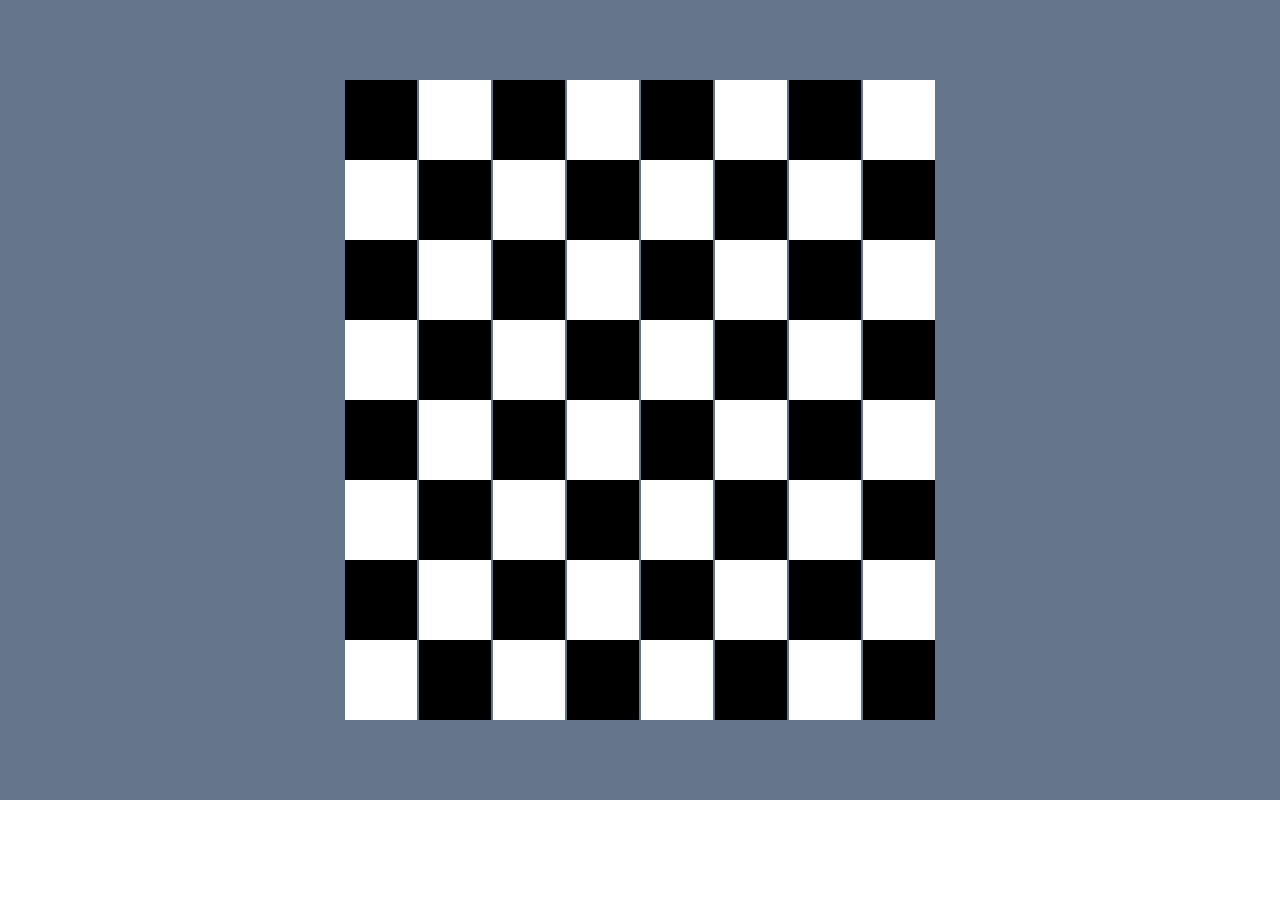
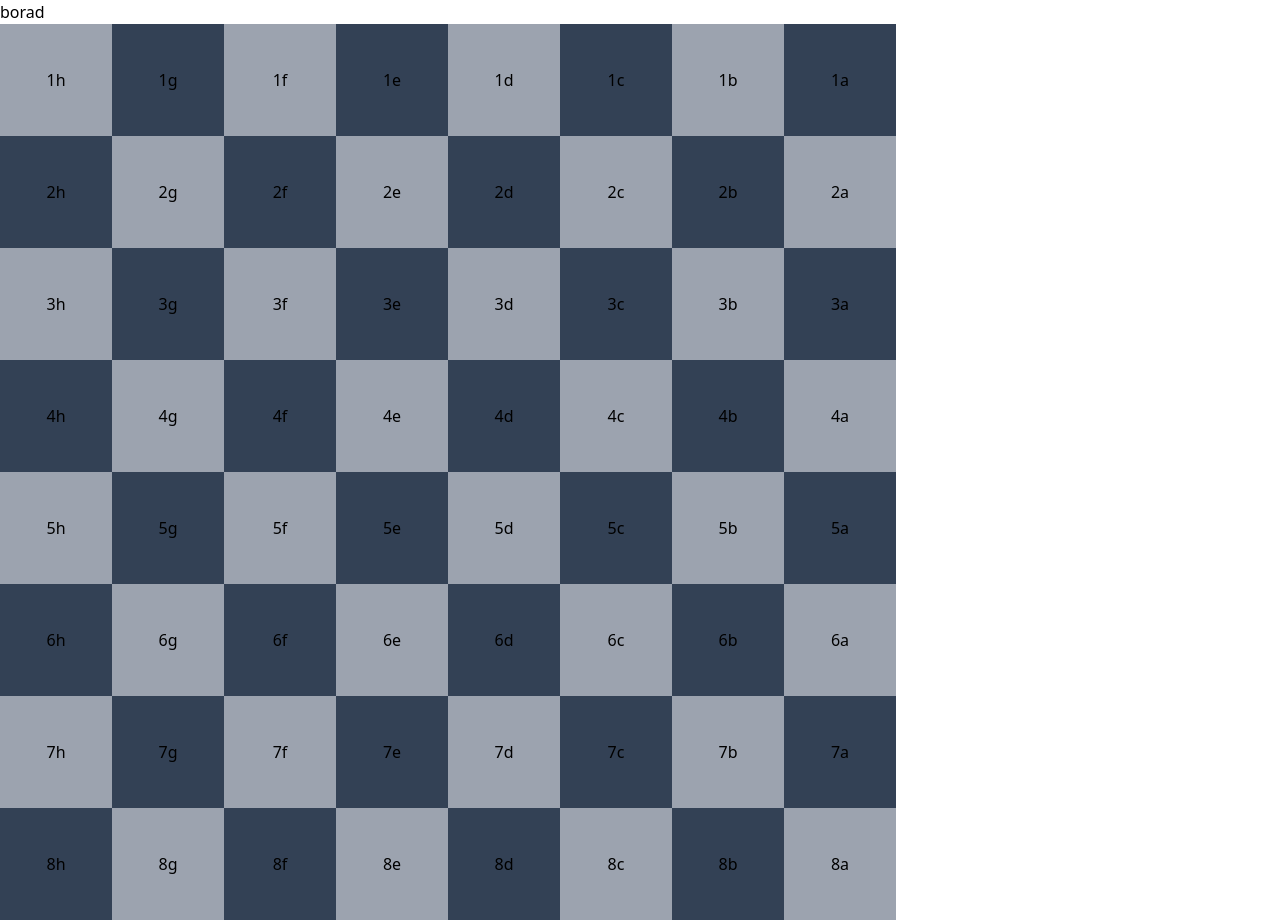
Before and after one commit to APRT-Chess/APRT-Chess, a React (Vite) app in the folder aprt-chess/: page /board in a window 1280 px wide. Before the commit the page ends 800 px from the top, so only its background shows below. Built offline with nearby package versions, Linux system fonts and the light colour scheme.

Commit message:
board using loops

```diff
--- a/aprt-chess/src/App.tsx
+++ b/aprt-chess/src/App.tsx
@@ -1,15 +1,15 @@
-import './assets/App.css'
-import Board from './components/Board'
+import "./assets/App.css";
+import Board from "./components/Board";
 
 function App() {
+  const verticalBox = ["1", "2", "3", "4", "5", "6", "7", "8"];
+  const horizontalBox = ["a", "b", "c", "d", "e", "f", "g", "h"];
 
   return (
     <>
-
-      <Board />
-
+      <Board verticalBox={verticalBox} horizontalBox={horizontalBox} />
     </>
-  )
+  );
 }
 
-export default App
+export default App;
--- a/aprt-chess/src/components/BlackStartRow.tsx
+++ /dev/null
@@ -1,19 +0,0 @@
-
-const BlackStartRow = () => {
-    return (
-
-
-        <div className="row-container flex h-20 ml-auto min-w-full gap-0.5 border-black" >
-            <div className=" p-9 bg-white"></div>
-            <div className=" p-9 bg-black"></div>
-            <div className=" p-9 bg-white"></div>
-            <div className=" p-9 bg-black"></div>
-            <div className=" p-9 bg-white"></div>
-            <div className=" p-9 bg-black"></div>
-            <div className=" p-9 bg-white"></div>
-            <div className=" p-9 bg-black"></div>
-        </div>
-    )
-}
-
-export default BlackStartRow
--- a/aprt-chess/src/components/Board.tsx
+++ b/aprt-chess/src/components/Board.tsx
@@ -1,22 +1,34 @@
-import BlackStartRow from "./BlackStartRow";
-import WhiteStartRow from "./WhiteStartRow";
+/* eslint-disable @typescript-eslint/no-unused-vars */
 
-const Board = () => {
-    return (
-        <div className="board bg-slate-500 h-screen w-screen flex items-center justify-center">
-            <div className="wrapper">
+interface props {
+  verticalBox: string[];
+  horizontalBox: string[];
+}
 
-                <WhiteStartRow />
-                <BlackStartRow />
-                <WhiteStartRow />
-                <BlackStartRow />
-                <WhiteStartRow />
-                <BlackStartRow />
-                <WhiteStartRow />
-                <BlackStartRow />
-            </div>
+const Board = ({ verticalBox, horizontalBox }: props) => {
+  const  board = [];
+  for (let i = 0; i < verticalBox.length; i++) {
+    for (let j = horizontalBox.length - 1; j >= 0; j--) {
+      const color = i + j;
+      board.push(
+        <div
+          className={`inline-flex w-28 h-28 items-center justify-center ${
+            color % 2 === 0 ? "bg-slate-700" : "bg-gray-400"
+          }`}
+        >
+          {verticalBox[i]}
+          {horizontalBox[j]}
         </div>
-    );
+      );
+    }
+    board.push(<br></br>);
+  }
+  return (
+    <>
+      <div>borad</div>
+      <div className="wrapper">{board}</div>
+    </>
+  );
 };
 
 export default Board;
--- a/aprt-chess/src/components/WhiteStartRow.tsx
+++ /dev/null
@@ -1,18 +0,0 @@
-
-
-const WhiteStartRow = () => {
-    return (
-        <div className="row-container flex h-20 min-w-full gap-0.5 border-black" >
-            <div className=" p-9 bg-black"></div>
-            <div className=" p-9 bg-white"></div>
-            <div className=" p-9 bg-black"></div>
-            <div className=" p-9 bg-white"></div>
-            <div className=" p-9 bg-black"></div>
-            <div className=" p-9 bg-white"></div>
-            <div className=" p-9 bg-black"></div>
-            <div className=" p-9 bg-white"></div>
-        </div>
-    )
-}
-
-export default WhiteStartRow
```
